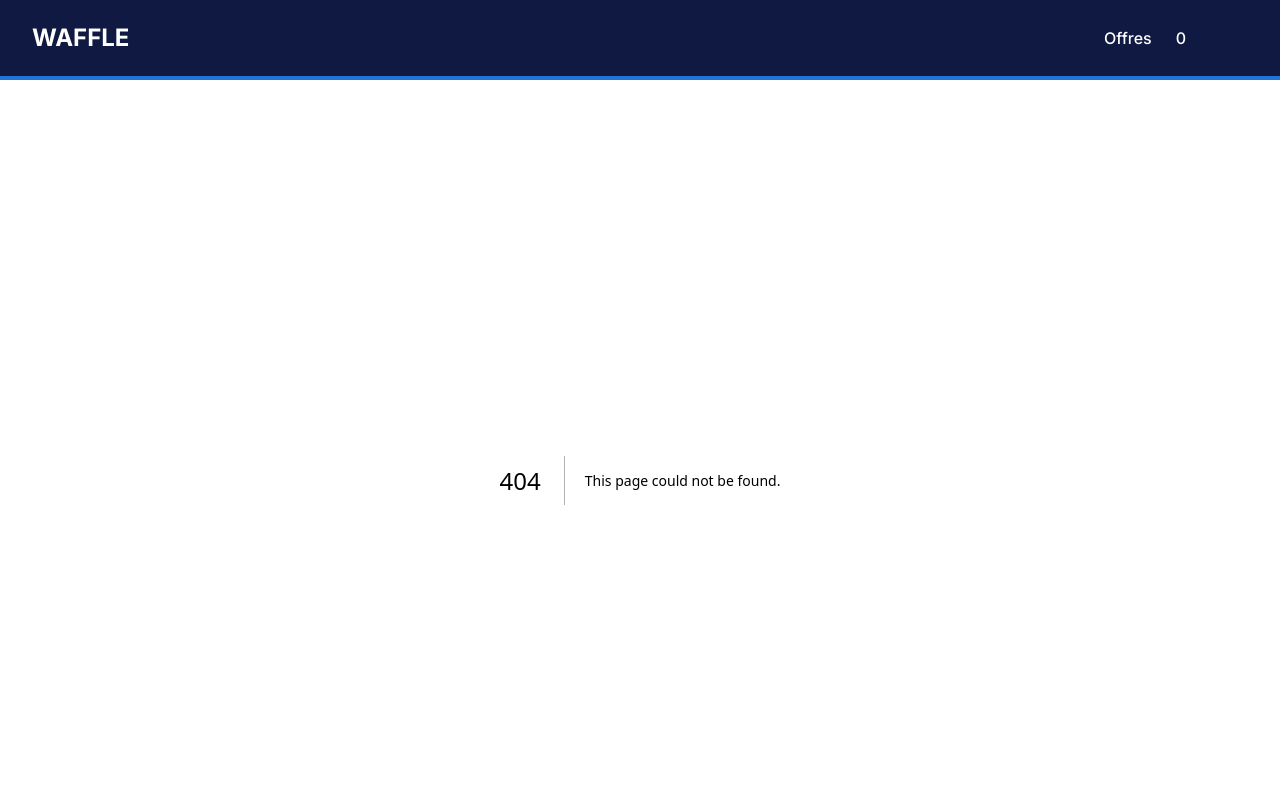
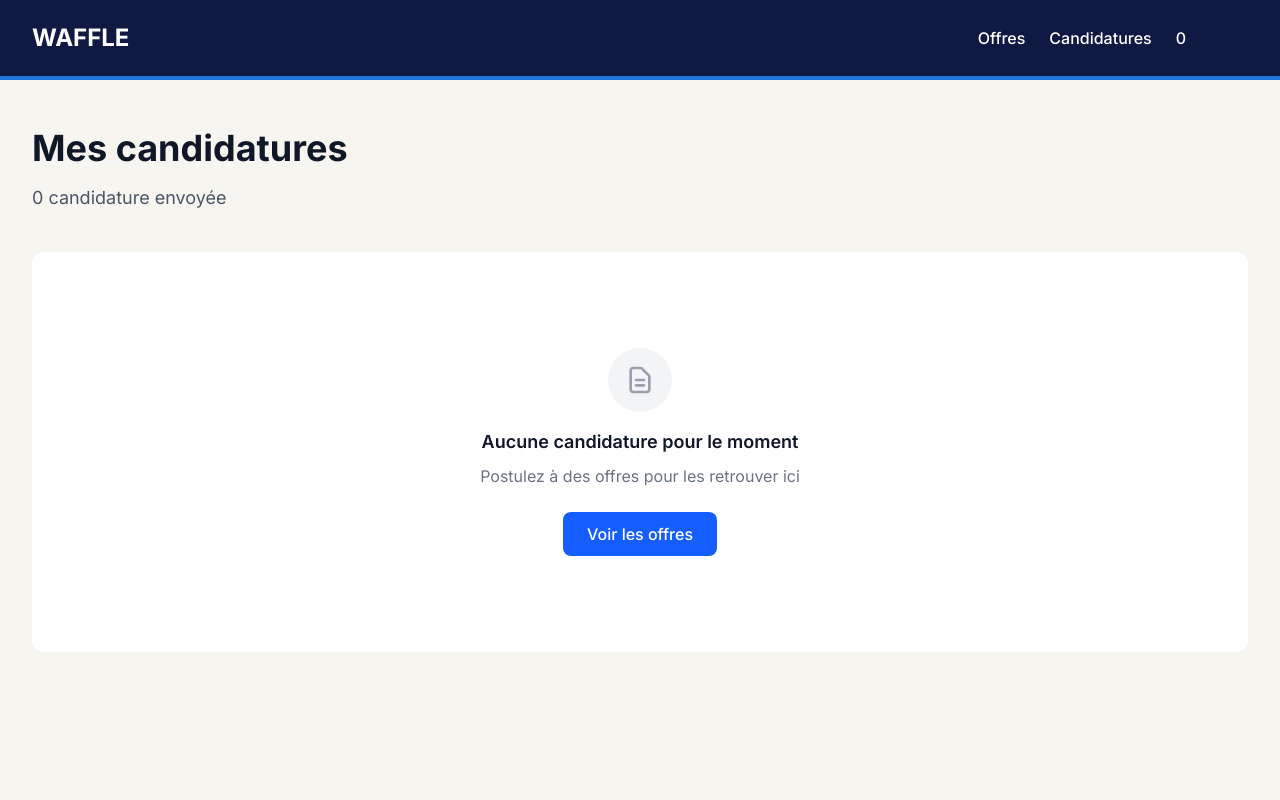
Before and after one commit to Bupz782/effective-waffle, a Next.js app: page /historique in a window 1280 px wide. Before the commit this address had no page. Shown: the top 800 px of the page. Built offline with nearby package versions, Linux system fonts and the light colour scheme; some icons are missing.

Commit message:
historique page

```diff
--- /dev/null
+++ b/app/historique/page.tsx
@@ -0,0 +1,52 @@
+"use client";
+
+import { useJobsStore } from "@/store/jobs.store";
+import JobCard from "@/components/jobs/JobCard";
+import Link from "next/link";
+
+export default function HistoriquePage() {
+  const appliedJobs = useJobsStore((state) => state.appliedJobs);
+
+  return (
+    <div className="min-h-screen bg-[#f7f5f0] py-12 px-4 sm:px-6 lg:px-8">
+      <div className="max-w-7xl mx-auto">
+        <div className="mb-10">
+          <h1 className="text-4xl font-bold text-gray-900 mb-4">
+            Mes candidatures
+          </h1>
+          <p className="text-lg text-gray-600">
+            {appliedJobs.length} candidature{appliedJobs.length > 1 ? "s" : ""} envoyée{appliedJobs.length > 1 ? "s" : ""}
+          </p>
+        </div>
+
+        {appliedJobs.length === 0 ? (
+          <div className="text-center py-24 bg-white rounded-xl">
+            <div className="mx-auto w-16 h-16 bg-gray-100 rounded-full flex items-center justify-center mb-4">
+              <svg className="w-8 h-8 text-gray-400" fill="none" stroke="currentColor" viewBox="0 0 24 24">
+                <path strokeLinecap="round" strokeLinejoin="round" strokeWidth={2} d="M9 12h6m-6 4h6m2 5H7a2 2 0 01-2-2V5a2 2 0 012-2h5.586a1 1 0 01.707.293l5.414 5.414a1 1 0 01.293.707V19a2 2 0 01-2 2z" />
+              </svg>
+            </div>
+            <h3 className="text-lg font-semibold text-gray-900 mb-2">
+              Aucune candidature pour le moment
+            </h3>
+            <p className="text-gray-500 mb-6">
+              Postulez à des offres pour les retrouver ici
+            </p>
+            <Link
+              href="/offres"
+              className="inline-flex items-center px-6 py-2.5 bg-blue-600 text-white rounded-lg hover:bg-blue-700 transition-colors font-medium"
+            >
+              Voir les offres
+            </Link>
+          </div>
+        ) : (
+          <div className="grid md:grid-cols-2 lg:grid-cols-3 gap-6">
+            {appliedJobs.map((job) => (
+              <JobCard key={job.id} job={job} />
+            ))}
+          </div>
+        )}
+      </div>
+    </div>
+  );
+}
--- a/components/header.tsx
+++ b/components/header.tsx
@@ -14,6 +14,7 @@
 export function Header({ isLoggedIn = false }: HeaderProps) {
   const [mounted, setMounted] = useState(false);
   const savedJobsCount = useJobsStore((state) => state.jobs.length);
+  const appliedJobsCount = useJobsStore((state) => state.appliedJobs.length);
 
   useEffect(() => {
     setMounted(true);
@@ -34,6 +35,17 @@
             className="text-white text-base font-medium transition-colors hover:text-[#2175d9]"
           >
             Offres
+          </Link>
+          <Link
+            href="/historique"
+            className="flex items-center gap-1.5 text-white text-base font-medium transition-colors hover:text-[#2175d9]"
+          >
+            {mounted && appliedJobsCount > 0 && (
+              <span className="bg-blue-500 text-white text-xs font-bold rounded-full w-5 h-5 flex items-center justify-center">
+                {appliedJobsCount}
+              </span>
+            )}
+            Candidatures
           </Link>
           <Link
             href="/pins"
```
